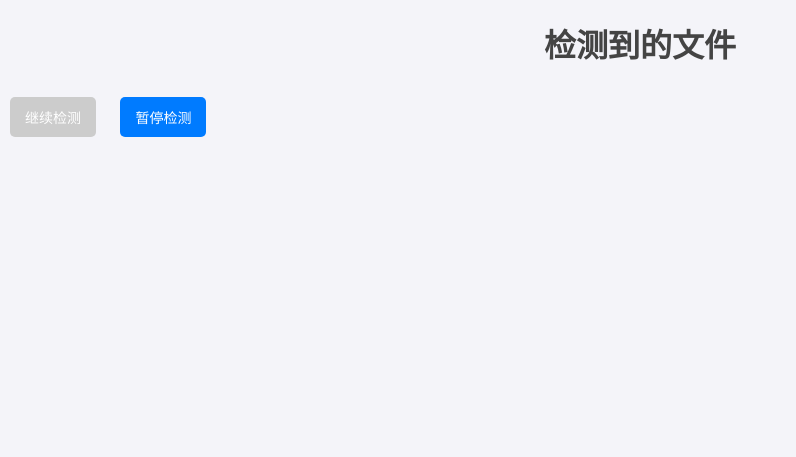
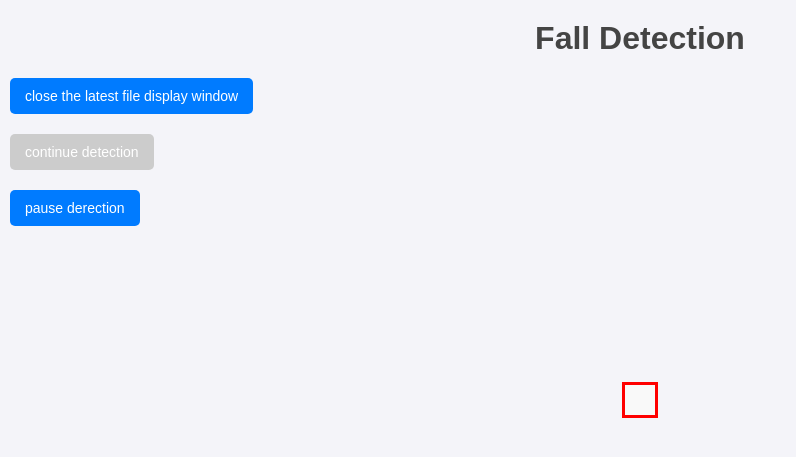
Before and after one commit to Renegade-3863/Flask_Visualizer, a Flask app: page / in a window 1280 px wide. Shown: the top 457 px of the page, without its empty margins (0-796 px from the left). Run offline with Flask 3, Linux system fonts and the light colour scheme; data that the repository does not hold is empty.

Commit message:
Update Try.py & index.html

```diff
--- a/Try.py
+++ b/Try.py
@@ -1,5 +1,6 @@
 import time
 import os
+from datetime import datetime
 from watchdog.observers import Observer
 from watchdog.events import FileSystemEventHandler
 from threading import Thread, Event
@@ -116,9 +117,25 @@ def resume_detection():
 def get_new_files():
     global detection_active
     if detection_active:
-        return jsonify(detected_files)
+        return jsonify(get_sorted_files())
     else:
-        return jsonify({"status": "paused", "files": detected_files})
+        return jsonify({"status": "paused", "files": get_sorted_files()})
+
+def get_sorted_files():
+    files = []
+    upload_folder = app.config['UPLOAD_FOLDER']
+    for filename in os.listdir(upload_folder):
+        file_path = os.path.join(upload_folder, filename)
+        created_time = os.path.getctime(file_path)
+        files.append({
+            "name": filename,
+            "path": filename,
+            "type": os.path.splitext(filename)[1],
+            "created_at": datetime.fromtimestamp(created_time).isoformat()
+        })
+
+    # 按创建时间降序排序
+    return sorted(files, key=lambda x: x['created_at'], reverse=True)
 
 @app.route('/delete_file', methods=['POST'])
 def delete_file():
--- a/templates/index.html
+++ b/templates/index.html
@@ -2,6 +2,7 @@
 <html lang="en">
 <head>
     <script src="https://cdn.jsdelivr.net/npm/axios/dist/axios.min.js"></script>
+    <link rel="stylesheet" type="text/css" href="/static/styles.css"> <!-- 引入CSS文件 -->
     <style>
     #preview-container {
         display: none;
@@ -19,25 +20,39 @@
         max-height: 400px;
         overflow-y: auto;
     }
+    #latest-file {
+        display: block; /* 初始状态为显示 */
+        position: fixed; /* 修改为固定定位 */
+        top: 50%;
+        left: 50%;
+        transform: translate(-50%, -50%) scale(1.5); /* 居中并放大 */
+        border: 2px solid red;
+        padding: 10px;
+        background-color: #f9f9f9;
+        z-index: 1000; /* 提高层级 */
+    }
     </style>
 </head>
-<link rel="stylesheet" type="text/css" href="/static/styles.css">
 <body>
-    <h1>检测到的文件</h1>
-    <button id="resumeDetection">继续检测</button>
-    <button id="pauseObservation">暂停检测</button>
+    <h1>Fall Detection</h1>
+    <div id="latest-file"></div>
+    <div style="text-align: left; margin-bottom: 20px;">
+        <button id="toggleLatestFile" style="display: block; margin-bottom: 20px;">close the latest file display window</button> <!-- 添加按钮 -->
+        <button id="resumeDetection" style="display: block; margin-bottom: 20px;">continue detection</button>
+        <button id="pauseObservation" style="display: block; margin-bottom: 20px;">pause derection</button>
+    </div>
     <ul id="fileList" class="file-list">
         <!-- 文件列表将通过 JavaScript 动态更新 -->
     </ul>
     <div id="preview-container">
-        <button id="close-preview">关闭预览</button>
+        <button id="close-preview">close preview</button>
         <div id="preview-content"></div>
     </div>
 
     <script>
         let checkingNewFiles = true;
 
-        function createFileElement(file) {
+        function createFileElement(file, isLatest = false) {
             const li = document.createElement('li');
             li.className = 'file-item';
             li.dataset.filePath = file.path;
@@ -63,51 +78,33 @@
                 const a = document.createElement('a');
                 a.href = `/uploads/${file.path}`;
                 a.target = '_blank';
-                a.textContent = '查看文档';
+                a.textContent = 'View Document';
                 li.appendChild(a);
             } else if (file.type === '.txt') {
                 const button = document.createElement('button');
-                button.textContent = '查看文本内容';
+                button.textContent = 'view the text content';
                 button.onclick = function() {
-                    // axios.get(`/read_text_file/${file.path}`)
-                    //     .then(response => {
-                    //         const content = response.data.content;
-                    //         const textArea = document.createElement('textarea');
-                    //         textArea.value = content;
-                    //         textArea.rows = 10;
-                    //         textArea.cols = 50;
-                    //         textArea.readOnly = true;
-
-                    //         // 如果已经存在文本区域，就替换它
-                    //         const existingTextArea = li.querySelector('textarea');
-                    //         if (existingTextArea) {
-                    //             li.replaceChild(textArea, existingTextArea);
-                    //         } else {
-                    //             li.appendChild(textArea);
-                    //         }
-                    //     })
-                    //     .catch(error => {
-                    //         console.error('Error reading text file:', error);
-                    //         alert('读取文本文件失败');
-                    //     });
-                    // 更新：showPreview 函数封装了上面的整体流程，优化了代码结构
                     showPreview(file.path);
                 };
                 li.appendChild(button);
             }
-            const deleteButton = document.createElement('button');
-            deleteButton.className = 'delete-file';
-            deleteButton.textContent = '删除';
-            li.appendChild(deleteButton);
+
+            if (!isLatest) {
+                const deleteButton = document.createElement('button');
+                deleteButton.className = 'delete-file';
+                deleteButton.textContent = 'Delete';
+                li.appendChild(deleteButton);
+            }
 
             return li;
         }
+
         document.getElementById('pauseObservation').addEventListener('click', function() {
                 axios.post('/pause_observation')
                 .then(response => {
                     const data = response.data;
                     if (data.status === "paused") {
-                        console.log("检测已手动暂停");
+                        console.log("detection has been paused manually");
                         alert(data.message);
                         checkingNewFiles = false;
                         document.getElementById('pauseObservation').disabled = true;
@@ -116,15 +113,27 @@
                 })
                 .catch(error => {
                     console.error('Error pausing observation:', error);
-                    alert('暂停观察失败：' + (error.response ? error.response.data.error : error.message));
+                    alert('observation failed: ' + (error.response ? error.response.data.error : error.message));
                 });
         });
 
         function updateFileList(files) {
             const fileList = document.getElementById('fileList');
+            const latestFileContainer = document.getElementById('latest-file');
             fileList.innerHTML = ''; // 清空现有列表
-            files.forEach(file => {
-                fileList.appendChild(createFileElement(file));
+            latestFileContainer.innerHTML = ''; // 清空最新文件显示
+
+            // 按照文件的创建时间降序排序（最新的文件在前）
+            files.sort((a, b) => new Date(b.created_at) - new Date(a.created_at));
+
+            files.forEach((file, index) => {
+                const fileElement = createFileElement(file);
+                fileList.appendChild(fileElement);
+
+                // 将最新的文件放大显示
+                if (index === 0) {
+                    latestFileContainer.appendChild(createFileElement(file, true));
+                }
             });
         }
 
@@ -137,7 +146,9 @@
                     if (data.status === "paused") {
                         checkingNewFiles = false;
                         console.log("检测已暂停");
-                        alert("检测到新文件，检测已暂停。请查看新文件并点击'继续检测'按钮以恢复检测。");
+                        // alert 添加当前时间戳
+
+                        alert("New file detected on " + new Date().toLocaleString() + ", the automatic detection has been paused, press on continue detection to continue");
                         document.getElementById('pauseObservation').disabled = true;
                         document.getElementById('resumeDetection').disabled = false;
                         updateFileList(data.files); // 更新文件列表
@@ -162,7 +173,7 @@
                 })
                 .catch(error => {
                     console.error('Error reading text file:', error);
-                    alert('读取文本文件失败');
+                    alert('fail reading text content');
                 });
         }
 
@@ -176,8 +187,8 @@
                 .then(response => {
                     const data = response.data;
                     if (data.status === "resumed") {
-                        console.log("检测已恢复");
-                        alert("检测已恢复，系统将继续监控新文件");
+                        console.log("detection restored");
+                        alert("detection restored, the system will continue to monitor new files");
                         checkingNewFiles = true;
                         checkNewFiles();
                         // 更新 UI
@@ -187,7 +198,7 @@
                 })
                 .catch(error => {
                     console.error('Error resuming detection:', error);
-                    alert('恢复检测失败：' + (error.response ? error.response.data.error : error.message));
+                    alert('detection restoration failed' + (error.response ? error.response.data.error : error.message));
                 });
         });
 
@@ -203,15 +214,27 @@
                             li.remove();
                             alert(data.message);
                         } else {
-                            alert('删除失败：' + data.message);
+                            alert('deletion failed：' + data.message);
                         }
                     })
                     .catch(error => {
                         console.error('Error deleting file:', error);
-                        alert('删除失败：发生错误');
+                        alert('deletion failed: error generated');
                     });
             }
         });
+
+        document.getElementById('toggleLatestFile').addEventListener('click', function() {
+            const latestFileContainer = document.getElementById('latest-file');
+            if (latestFileContainer.style.display === 'none') {
+                latestFileContainer.style.display = 'block';
+                this.textContent = 'close the latest file display window';
+            } else {
+                latestFileContainer.style.display = 'none';
+                this.textContent = 'open the latest file display window';
+            }
+        });
+
         document.addEventListener("DOMContentLoaded", function() {
             document.getElementById('resumeDetection').disabled = true;
             document.getElementById('pauseObservation').disabled = false;
```
